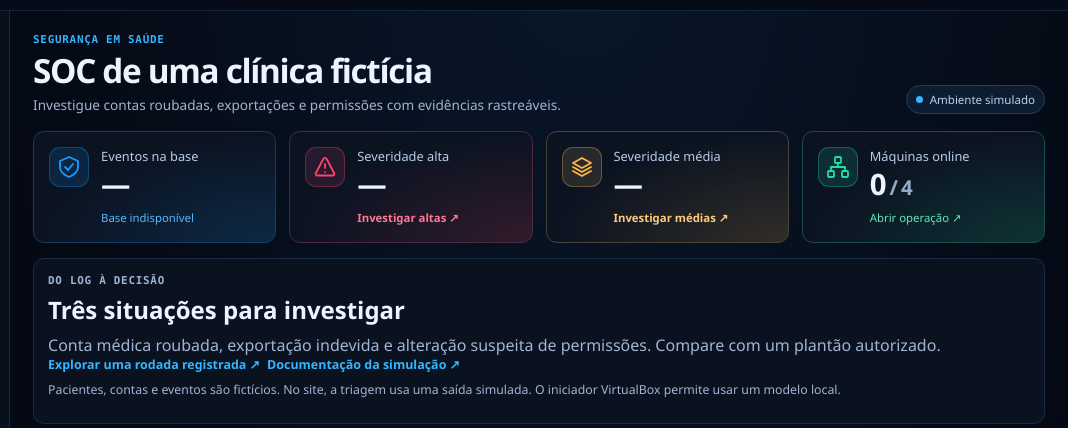
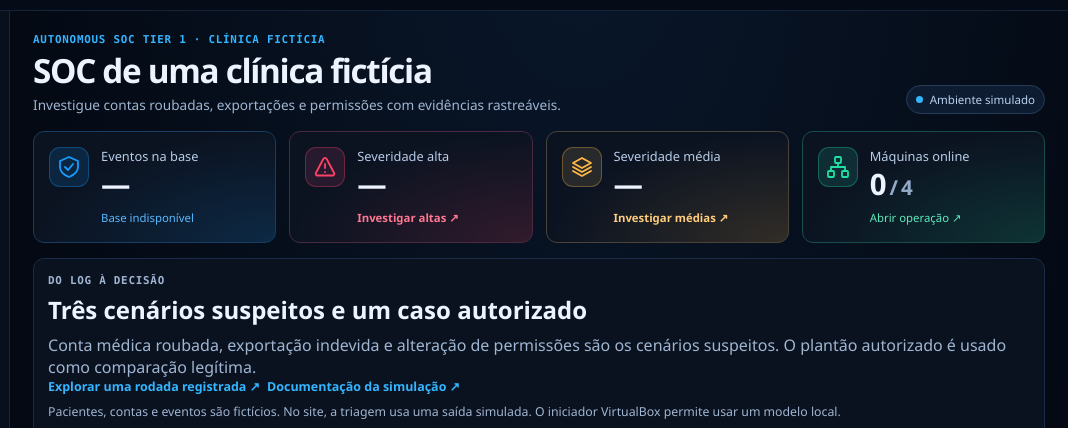
Before and after one commit to gustavobergz/soc-t1-automation, a plain HTML site: page DEMO SOC.html in a window 1280 px wide. Shown: the part 63-491 px from the top of the page, 212-1280 px from the left. Drawn offline with Linux system fonts and the light colour scheme; no server answers.

Commit message:
ui: align project and scenario labels with presentation

```diff
--- a/DEMO SOC.html
+++ b/DEMO SOC.html
@@ -64,7 +64,7 @@
     <main id="main-content" class="work-area">
     <section id="overview-view" aria-labelledby="overview-title">
       <div class="view-heading">
-        <div><p class="eyebrow">SEGURANÇA EM SAÚDE</p><h1 id="overview-title">SOC de uma clínica fictícia</h1><p>Investigue contas roubadas, exportações e permissões com evidências rastreáveis.</p></div>
+        <div><p class="eyebrow">AUTONOMOUS SOC TIER 1 · CLÍNICA FICTÍCIA</p><h1 id="overview-title">SOC de uma clínica fictícia</h1><p>Investigue contas roubadas, exportações e permissões com evidências rastreáveis.</p></div>
         <span class="environment-badge"><span class="status-dot"></span> Ambiente simulado</span>
       </div>
       <div class="kpi-grid" aria-label="Indicadores do laboratório">
@@ -73,7 +73,7 @@
         <article class="kpi kpi-amber"><span class="kpi-icon"><svg class="icon" aria-hidden="true"><use href="#i-layers"/></svg></span><div><span>Severidade média</span><strong id="kpi-medium">—</strong><button type="button" class="link-button" data-severity-filter="media">Investigar médias <span aria-hidden="true">↗</span></button></div><svg id="trend-medium" class="spark" viewBox="0 0 112 32" aria-hidden="true"></svg></article>
         <article class="kpi kpi-green"><span class="kpi-icon"><svg class="icon" aria-hidden="true"><use href="#i-network"/></svg></span><div><span>Máquinas online</span><strong id="kpi-vms"><b id="kpi-vm-count">0</b><span> / 4</span></strong><a href="#operacao">Abrir operação <span aria-hidden="true">↗</span></a></div></article>
       </div>
-      <section class="panel clinic-intro" aria-labelledby="clinic-intro-title"><div><p class="eyebrow">DO LOG À DECISÃO</p><h2 id="clinic-intro-title">Três situações para investigar</h2><p>Conta médica roubada, exportação indevida e alteração suspeita de permissões. Compare com um plantão autorizado.</p></div><div class="actions"><a class="link-button" href="#analise">Explorar uma rodada registrada ↗</a><a class="link-button" href="DOCUMENTACAO_SIMULACAO.md">Documentação da simulação ↗</a></div><p class="dataset-state">Pacientes, contas e eventos são fictícios. No site, a triagem usa uma saída simulada. O iniciador VirtualBox permite usar um modelo local.</p></section>
+      <section class="panel clinic-intro" aria-labelledby="clinic-intro-title"><div><p class="eyebrow">DO LOG À DECISÃO</p><h2 id="clinic-intro-title">Três cenários suspeitos e um caso autorizado</h2><p>Conta médica roubada, exportação indevida e alteração de permissões são os cenários suspeitos. O plantão autorizado é usado como comparação legítima.</p></div><div class="actions"><a class="link-button" href="#analise">Explorar uma rodada registrada ↗</a><a class="link-button" href="DOCUMENTACAO_SIMULACAO.md">Documentação da simulação ↗</a></div><p class="dataset-state">Pacientes, contas e eventos são fictícios. No site, a triagem usa uma saída simulada. O iniciador VirtualBox permite usar um modelo local.</p></section>
       <div class="overview-grid">
         <section class="panel pulse-panel" aria-labelledby="pulse-title">
           <div><p class="eyebrow">SOC PULSE</p><h2 id="pulse-title">Risco atual do laboratório</h2><p id="pulse-status" class="analysis-lead">Aguardando dados da sessão.</p></div>
```
